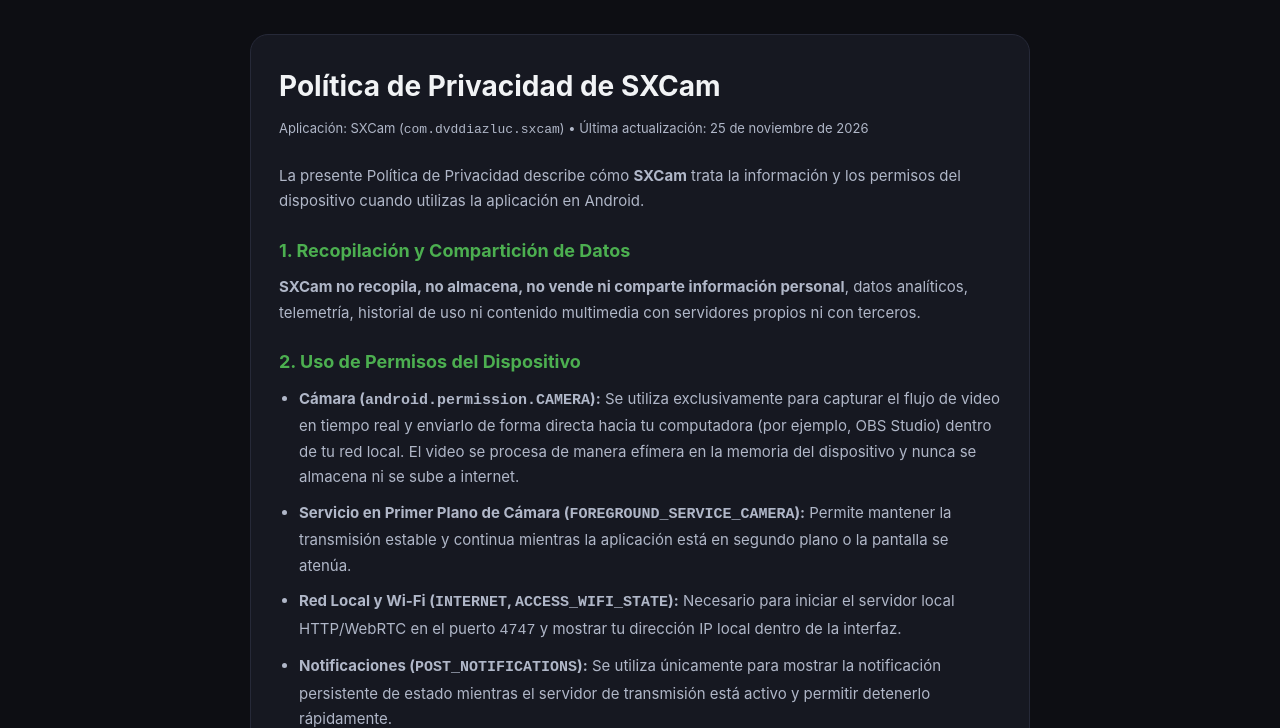
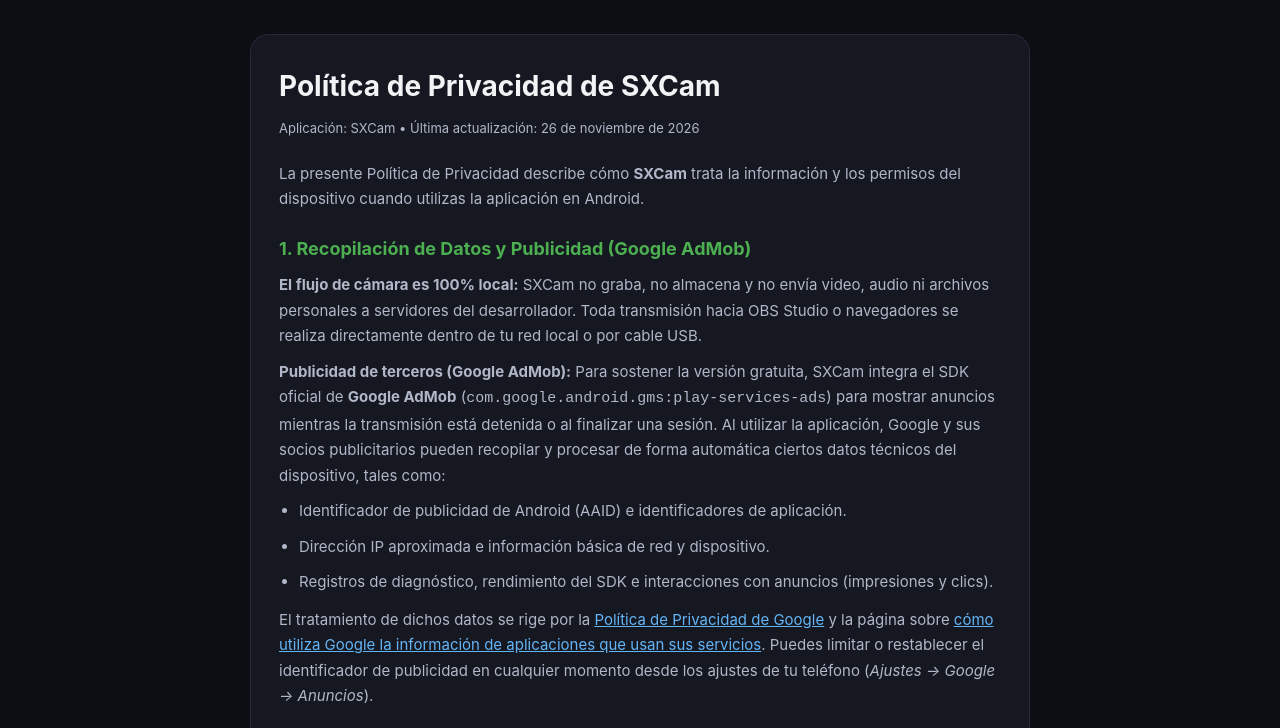
Before and after one commit to DadLuc26/sxcam-privacy-, a plain HTML site: page privacy.html in a window 1280 px wide. Shown: the part 69-797 px from the top of the page. Drawn offline with Linux system fonts and the light colour scheme.

Commit message:
Actualizar politica de privacidad con AdMob y version 1.7.0

```diff
--- a/privacy.html
+++ b/privacy.html
@@ -103,17 +103,38 @@
   <main>
     <section class="doc-card" id="privacidad">
       <h1>Política de Privacidad de SXCam</h1>
-      <p class="meta">Aplicación: SXCam (<code>com.dvddiazluc.sxcam</code>) • Última actualización: 25 de noviembre de 2026</p>
+      <p class="meta">Aplicación: SXCam • Última actualización: 26 de noviembre de 2026</p>
 
       <p>
         La presente Política de Privacidad describe cómo <strong>SXCam</strong> trata la información y los permisos
         del dispositivo cuando utilizas la aplicación en Android.
       </p>
 
-      <h2>1. Recopilación y Compartición de Datos</h2>
+      <h2>1. Recopilación de Datos y Publicidad (Google AdMob)</h2>
       <p>
-        <strong>SXCam no recopila, no almacena, no vende ni comparte información personal</strong>, datos analíticos,
-        telemetría, historial de uso ni contenido multimedia con servidores propios ni con terceros.
+        <strong>El flujo de cámara es 100% local:</strong> SXCam no graba, no almacena y no envía video, audio ni
+        archivos personales a servidores del desarrollador. Toda transmisión hacia OBS Studio o navegadores se
+        realiza directamente dentro de tu red local o por cable USB.
+      </p>
+      <p>
+        <strong>Publicidad de terceros (Google AdMob):</strong> Para sostener la versión gratuita, SXCam integra el
+        SDK oficial de <strong>Google AdMob</strong> (<code>com.google.android.gms:play-services-ads</code>) para
+        mostrar anuncios mientras la transmisión está detenida o al finalizar una sesión. Al utilizar la aplicación,
+        Google y sus socios publicitarios pueden recopilar y procesar de forma automática ciertos datos técnicos del
+        dispositivo, tales como:
+      </p>
+      <ul>
+        <li>Identificador de publicidad de Android (AAID) e identificadores de aplicación.</li>
+        <li>Dirección IP aproximada e información básica de red y dispositivo.</li>
+        <li>Registros de diagnóstico, rendimiento del SDK e interacciones con anuncios (impresiones y clics).</li>
+      </ul>
+      <p>
+        El tratamiento de dichos datos se rige por la
+        <a href="https://policies.google.com/privacy" target="_blank" rel="noopener">Política de Privacidad de Google</a>
+        y la página sobre
+        <a href="https://policies.google.com/technologies/partner-sites" target="_blank" rel="noopener">cómo utiliza Google la información de aplicaciones que usan sus servicios</a>.
+        Puedes limitar o restablecer el identificador de publicidad en cualquier momento desde los ajustes de tu teléfono
+        (<em>Ajustes → Google → Anuncios</em>).
       </p>
 
       <h2>2. Uso de Permisos del Dispositivo</h2>
@@ -156,7 +177,9 @@
 
       <h2>5. Privacidad de Menores</h2>
       <p>
-        SXCam no está dirigida a recopilar datos de menores de edad y no recolecta información personal de ningún usuario.
+        SXCam no está dirigida específicamente a menores de 13 años y el desarrollador no recopila información personal
+        directamente. La carga de anuncios mediante Google AdMob sigue las políticas aplicables de Google Play y las
+        preferencias de privacidad configuradas en el dispositivo.
       </p>
 
       <h2>6. Contacto</h2>
@@ -168,7 +191,7 @@
 
     <section class="doc-card" id="terminos">
       <h1>Términos y Condiciones de Uso</h1>
-      <p class="meta">SXCam • Última actualización: 25 de noviembre de 2026</p>
+      <p class="meta">SXCam • Última actualización: 26 de noviembre de 2026</p>
 
       <h2>1. Uso de la Aplicación</h2>
       <p>
```
Also changed, not shown: index.html (+4 -4 lines).
